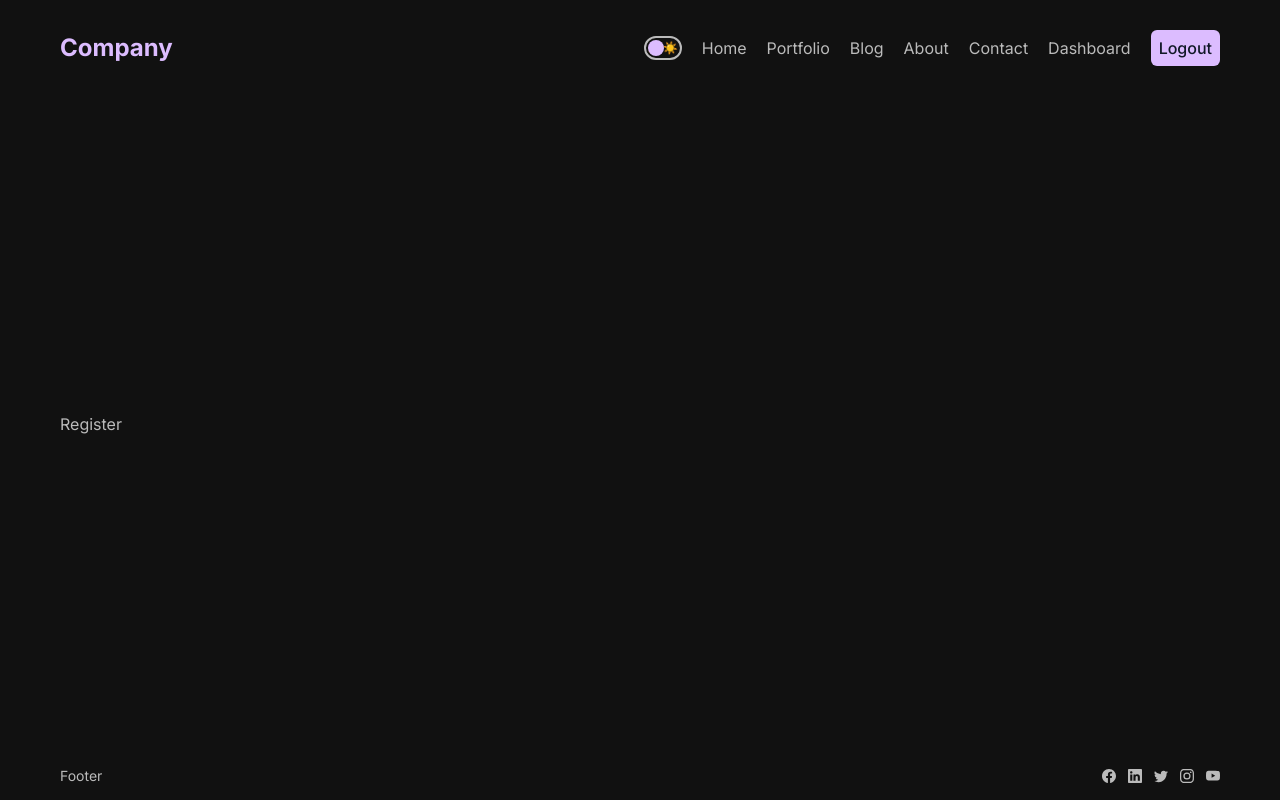
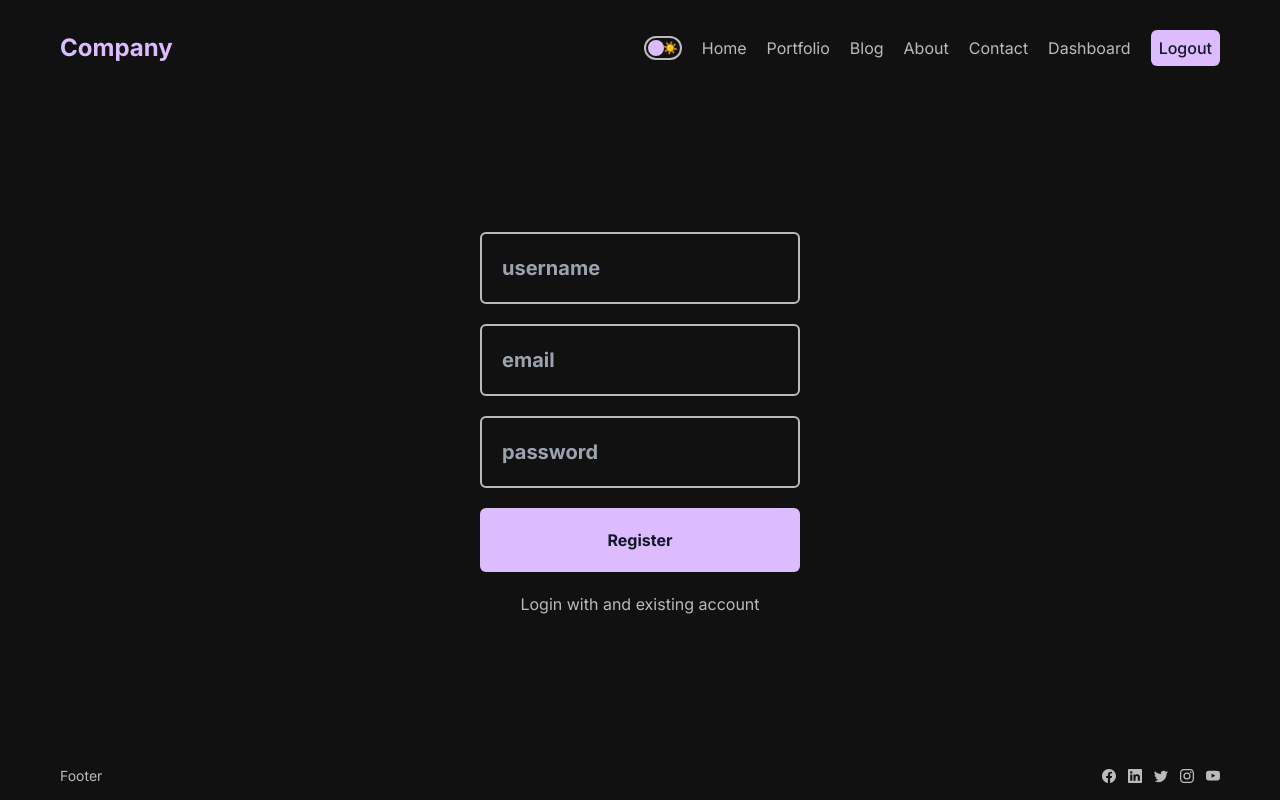
Before and after one commit to abhxnav/company-portfolio, a Next.js app: page /dashboard/register in a window 1280 px wide. Built offline with nearby package versions, Linux system fonts and the light colour scheme.

Commit message:
created regitration page and logic

```diff
--- a/package.json
+++ b/package.json
@@ -10,13 +10,17 @@
   },
   "dependencies": {
     "autoprefixer": "10.4.14",
+    "bcryptjs": "^2.4.3",
     "eslint": "8.42.0",
     "eslint-config-next": "13.4.4",
+    "mongoose": "^6.11.1",
     "next": "13.4.4",
+    "next-auth": "^4.22.1",
     "postcss": "8.4.24",
     "react": "18.2.0",
     "react-dom": "18.2.0",
     "react-icons": "^4.9.0",
+    "swr": "^2.2.0",
     "tailwindcss": "3.3.2"
   }
 }
--- /dev/null
+++ b/src/app/api/auth/register/route.js
@@ -0,0 +1,24 @@
+import connect from '@/utils/db'
+import { NextResponse } from 'next/server'
+import bcrypt from 'bcryptjs'
+import User from '@/models/User'
+
+export const POST = async (req) => {
+  const { name, email, password } = await req.json()
+  const hashedPassword = await bcrypt.hash(password, 7)
+
+  await connect()
+
+  const newUser = new User({
+    name,
+    email,
+    password: hashedPassword,
+  })
+
+  try {
+    await newUser.save()
+    return new NextResponse('User created successfully!', { status: 201 })
+  } catch (error) {
+    return new NextResponse(error.message, { status: 500 })
+  }
+}
--- a/src/app/dashboard/register/page.jsx
+++ b/src/app/dashboard/register/page.jsx
@@ -1,7 +1,68 @@
-import React from 'react'
+'use client'
+import Link from 'next/link'
+import { useRouter } from 'next/navigation'
+import React, { useState } from 'react'
 
 const Register = () => {
-  return <div className="">Register</div>
+  const [err, setErr] = useState(false)
+  const router = useRouter()
+
+  const handleSubmit = async (e) => {
+    e.preventDefault()
+
+    const name = e.target[0].value
+    const email = e.target[1].value
+    const password = e.target[2].value
+
+    try {
+      const res = await fetch('/api/auth/register', {
+        method: 'POST',
+        headers: {
+          'Content-Type': 'application/json',
+        },
+        body: JSON.stringify({
+          name,
+          email,
+          password,
+        }),
+      })
+
+      res.status === 201 &&
+        router.push('/dashboard/login?success=Account created successfully')
+    } catch (error) {
+      setErr(true)
+    }
+  }
+
+  return (
+    <div className="flex flex-col gap-5 items-center justify-center">
+      <form className="w-80 flex flex-col gap-5" onSubmit={handleSubmit}>
+        <input
+          type="text"
+          placeholder="username"
+          className="p-5 bg-transparent border-2 border-text_light rounded-md text-xl font-bold text-text_light"
+          required
+        />
+        <input
+          type="email"
+          placeholder="email"
+          className="p-5 bg-transparent border-2 border-text_light rounded-md text-xl font-bold text-text_light"
+          required
+        />
+        <input
+          type="password"
+          placeholder="password"
+          className="p-5 bg-transparent border-2 border-text_light rounded-md text-xl font-bold text-text_light"
+          required
+        />
+        <button className="w-80 p-5 cursor-pointer bg-accent_secondary border-none rounded-md font-bold text-text_dark">
+          Register
+        </button>
+      </form>
+      {err && 'Something went wrong!'}
+      <Link href="/dashboard/login">Login with and existing account</Link>
+    </div>
+  )
 }
 
 export default Register
```
Also changed, not shown: 1 other file (tests, documents, lock files or other folders).
